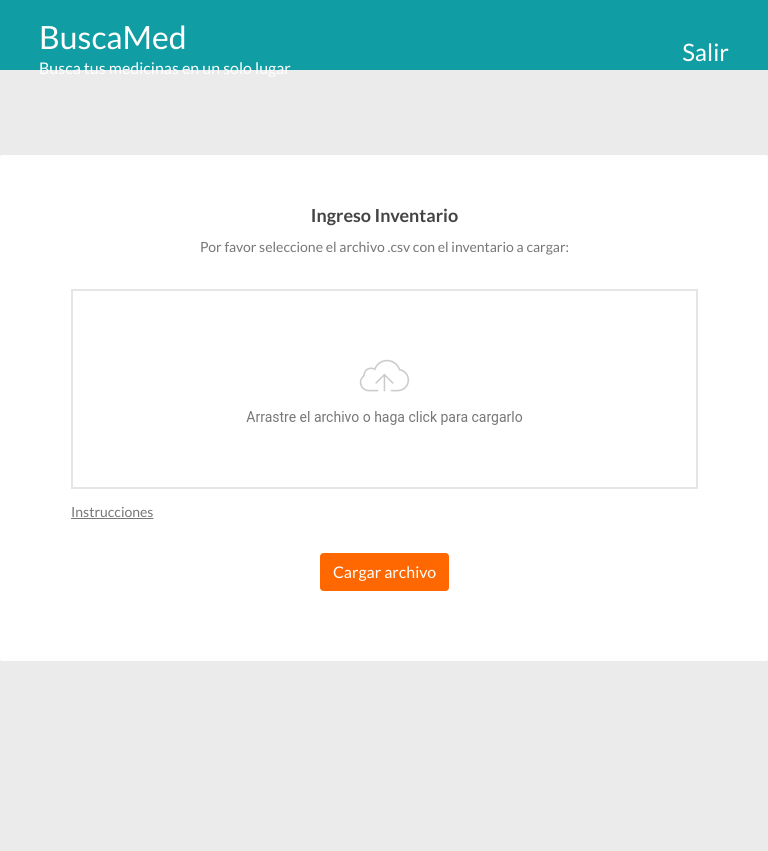
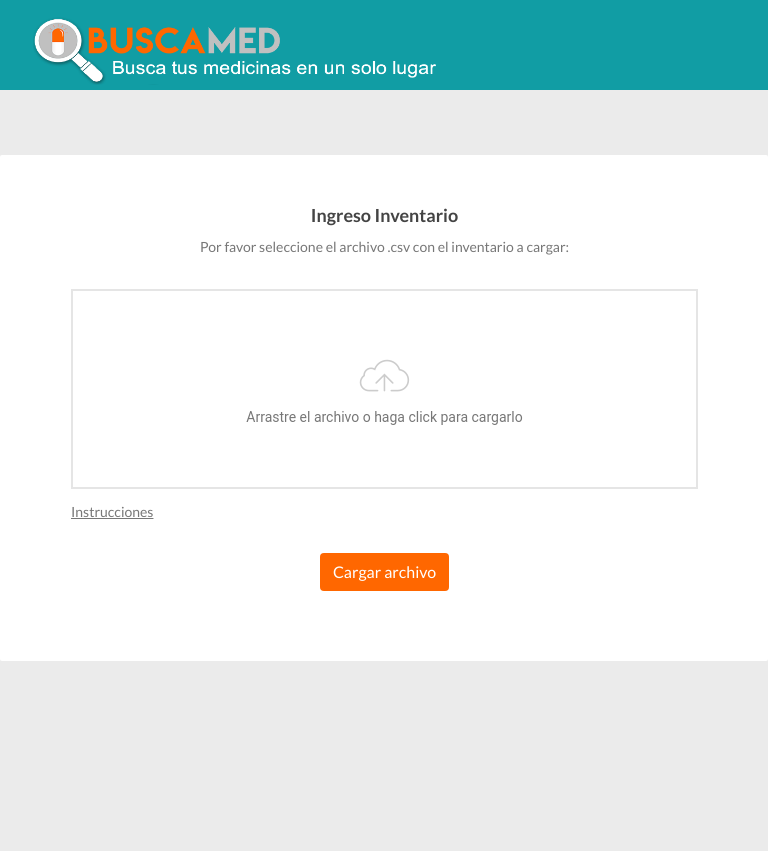
Before and after one commit to lautarovc/BuscaMed-Server, a Django app: page /stores/readFile in a window 768 px wide. Shown: the top 851 px of the page. Run offline with Django 3.2, Linux system fonts and the light colour scheme; the visitor is signed in with stand-in values (Sample User, id 1); parts of the project's set-up code (start-up, migrations or seed data) failed here and were passed over; some libraries are stand-ins or nearby versions.

Commit message:
Agrega logo

```diff
--- a/stores/static/css/landing-page.css
+++ b/stores/static/css/landing-page.css
@@ -131,16 +131,41 @@ footer.footer {
 
 nav.navbar-blue {
   background-color: #119da4 !important;
-  height: 70px;
+  height: 90px;
   width: 100%;
   position: fixed;
   z-index: 1;
+}
+@media (max-width: 768px) {
+  nav.navbar-blue {
+    background-color: #119da4 !important;
+    height: 90px;
+    width: 100%;
+    position: fixed;
+    z-index: 1;
+    padding-left: 0px;
+    padding-right: 0px;
+  }
+  .navbar>.container {
+    padding-left: 0px;
+    padding-right: 0px;
+  }
 }
 
 .navbar-brand {
   color: white !important;
   font-size: 2rem;
   margin-bottom: -10px;
+}
+
+#logo {
+  width:100%;
+}
+
+@media (min-width: 768px) {
+  #logo {
+    width:60%;
+  }
 }
 
 #logoutButton {
--- a/stores/static/js/homeSearch.js
+++ b/stores/static/js/homeSearch.js
@@ -43,7 +43,6 @@ function startSearch() {
 
   ajaxBuscamedStores(med);
   ajaxBuscamedWeb(med);
-
 }
 
 function ajaxBuscamedTweets(med) {
--- a/stores/static/js/readFile.js
+++ b/stores/static/js/readFile.js
@@ -23,11 +23,11 @@ function readCSV() {
 
 	// Leemos archivo
 	var reader = new FileReader();
-		reader.readAsText(file);
+	reader.readAsText(file);
 
-		reader.onload = function(event){
+	reader.onload = function(event){
 
-			// Cargamos texto del CSV y revisamos que separador tiene
+		// Cargamos texto del CSV y revisamos que separador tiene
     	var csv = event.target.result;
     	var firstLine = csv.split('\n').shift();
 
--- a/stores/templates/index.html
+++ b/stores/templates/index.html
@@ -31,8 +31,9 @@
   <nav class="navbar navbar-light text-white bg-light static-top navbar-blue">
     <div class="container">
       <div>
-        <a class="navbar-brand" href="{% url 'home' %}">BuscaMed</a>
-        <p>Busca tus medicinas en un solo lugar</p>
+        <a class="navbar-brand" href="{% url 'home' %}">
+          <img id="logo" src="{% static 'img/logo-slogan-web.png' %}">
+        </a>
       </div>
     </div>
   </nav>
--- a/stores/templates/readFile.html
+++ b/stores/templates/readFile.html
@@ -32,15 +32,15 @@
 <body id="LoginForm">
 
  <!-- Navigation -->
-    <nav class="navbar navbar-light text-white bg-light static-top navbar-blue">
-      <div class="container">
-        <div>
-          <a class="navbar-brand" href="{% url 'home' %}">BuscaMed</a>
-          <p>Busca tus medicinas en un solo lugar</p>
-        </div>
-        <a id="logoutButton" href="{% url 'logout' %}">Salir</a>
+  <nav class="navbar navbar-light text-white bg-light static-top navbar-blue">
+    <div class="container">
+      <div>
+        <a class="navbar-brand" href="{% url 'home' %}">
+          <img id="logo" src="{% static 'img/logo-slogan-web.png' %}">
+        </a>
       </div>
-    </nav>
+    </div>
+  </nav>
 
  <!-- Masthead -->
     <header class="masthead text-white text-center">
```
Also changed, not shown: stores/templates/registration/login.html (+8 -7 lines), stores/static/img/logo-slogan-web.png (added).
